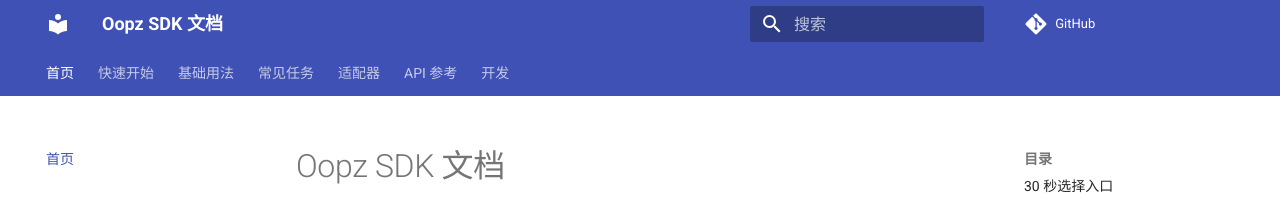
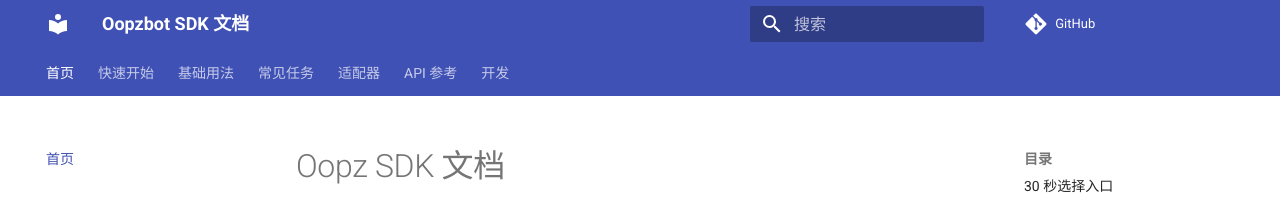
Before and after one commit to tangqingfeng7/Oopzbot-SDK, an MkDocs documentation site: the page built from docs/index.md, in a window 1280 px wide. Shown: the top 204 px of the page. Built offline with MkDocs 1.6.1 and Material for MkDocs 9.7.7, drawn with Linux system fonts in a browser that asks for light colours; comment, search, counter and statistics services are not loaded.

Commit message:
update docs

```diff
--- a/mkdocs.yml
+++ b/mkdocs.yml
@@ -1,4 +1,4 @@
-site_name: Oopz SDK 文档
+site_name: Oopzbot SDK 文档
 site_description: Oopz 平台 Python SDK 使用文档
 repo_url: https://github.com/tangqingfeng7/Oopzbot-SDK
 theme:
```
